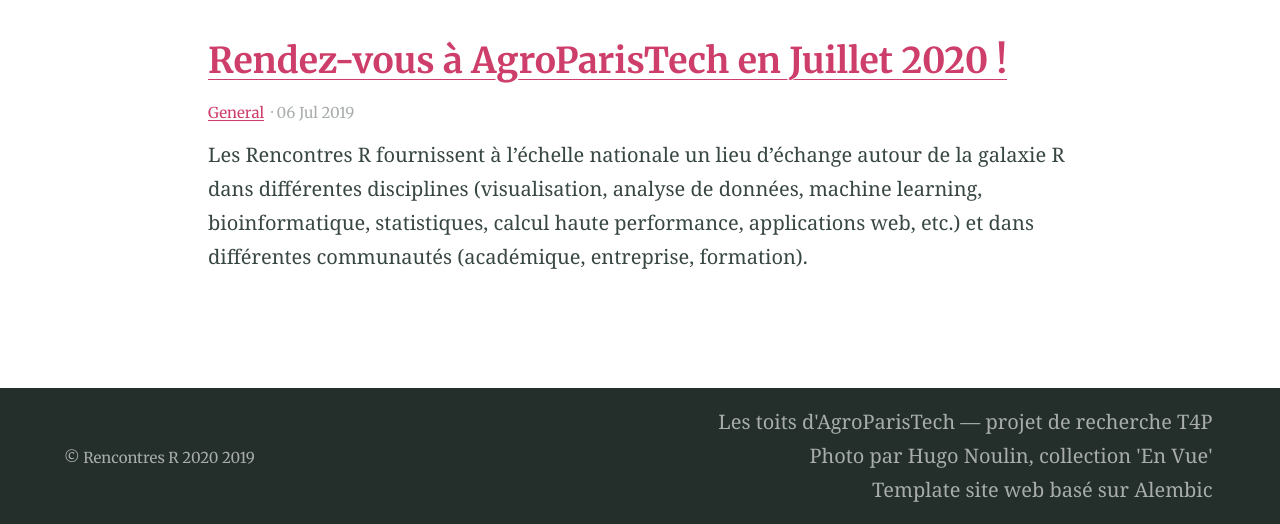
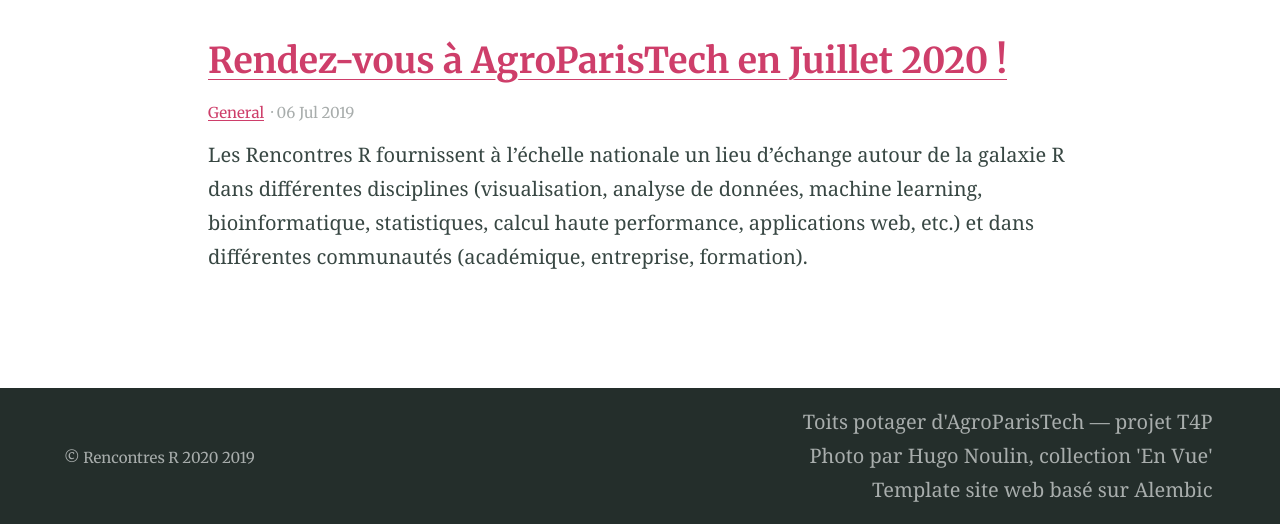
Before and after one commit to rencontres-r-2020/rencontres-r-2021.github.io, a Jekyll site: the page built from index.md, in a window 1280 px wide, cut to the strip 376-900 px from the top of the page. Built offline with Jekyll 4.4.1, drawn with Linux system fonts in a browser that asks for light colours.

Commit message:
modif red t4P

```diff
--- a/_config.yml
+++ b/_config.yml
@@ -111,7 +111,7 @@
   url: /soumettre/
 
 navigation_footer:
-- title: Les toits d'AgroParisTech &mdash; projet de recherche T4P
+- title: Toits potager d'AgroParisTech &mdash; projet T4P
   url: http://www2.agroparistech.fr/T4P-un-Projet-de-recherche-innovant-pour-des-Toits-Parisiens-Productifs.html
 - title: Photo par Hugo Noulin, collection 'En Vue'
   url: https://envues.universite-paris-saclay.fr/
```
